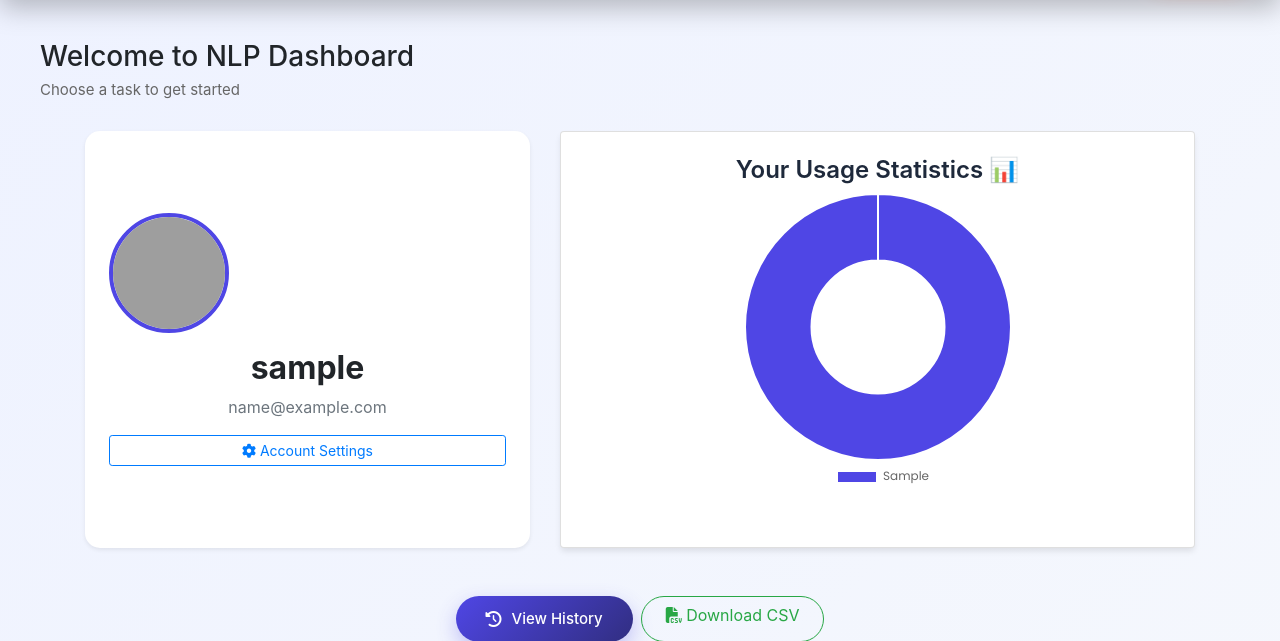
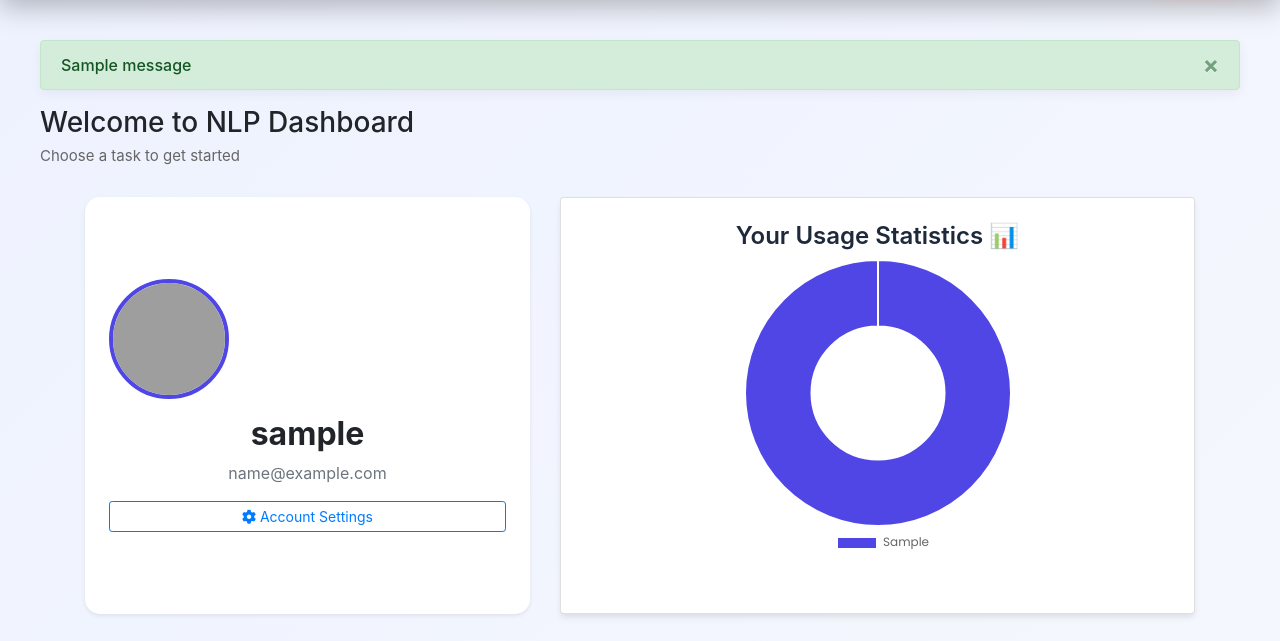
Before and after one commit to AryaShukla123/NLP-Web-App, a Flask app: page /profile in a window 1280 px wide. Shown: the part 80-721 px from the top of the page. Run offline with Flask 3, Linux system fonts and the light colour scheme; the visitor is signed in with stand-in values (Sample User, id 1); tables that the repository leaves empty hold one stand-in row (values such as "Sample post"); one stand-in notice (Sample message) is shown; some libraries are stand-ins or nearby versions; grey boxes are pictures that could not be loaded.

Commit message:
feat: add profile update validation and flash messaging notifications

```diff
--- a/app.py
+++ b/app.py
@@ -9,6 +9,7 @@ import csv
 import io
 from flask import Response, make_response
 from datetime import datetime, timezone
+from flask import flash
 
 load_dotenv()
 
@@ -460,14 +461,25 @@ def settings():
 
 @app.route('/update_profile', methods=['POST'])
 def update_profile():
+    if 'user_email' not in session:
+        return redirect('/')
+
     user = User.query.filter_by(email=session['user_email']).first()
-    user.fname = request.form.get('fname')
-    user.lname = request.form.get('lname')
 
-    # Update session name too
+    new_fname = request.form.get('fname').strip()
+    new_lname = request.form.get('lname').strip()
+
+    if not new_fname or not new_lname:
+        flash("Name fields cannot be empty!", "error")
+        return redirect('/settings')
+
+    user.fname = new_fname
+    user.lname = new_lname
+    db.session.commit()
+
     session['user_name'] = f"{user.fname} {user.lname}"
 
-    db.session.commit()
+    flash("Profile updated successfully!", "success")
     return redirect('/profile')
 
 @app.route('/logout')
--- a/static/css/profile.css
+++ b/static/css/profile.css
@@ -344,3 +344,21 @@ header {
     transform: translateY(-2px);
     box-shadow: 0 5px 15px rgba(16, 185, 129, 0.3);
 }
+
+.alert {
+    border-radius: 12px;
+    margin-bottom: 25px;
+    font-weight: 500;
+    border: none;
+    box-shadow: 0 4px 12px rgba(0,0,0,0.05);
+}
+
+.alert-success {
+    background-color: #d1fae5;
+    color: #065f46;
+}
+
+.alert-danger {
+    background-color: #fee2e2;
+    color: #991b1b;
+}
--- a/templates/profile.html
+++ b/templates/profile.html
@@ -32,6 +32,19 @@
 
 
 <main class="dashboard">
+
+    {% with messages = get_flashed_messages(with_categories=true) %}
+  {% if messages %}
+    {% for category, message in messages %}
+      <div class="alert alert-{{ 'danger' if category == 'error' else 'success' }} alert-dismissible fade show" role="alert">
+        {{ message }}
+        <button type="button" class="close" data-dismiss="alert" aria-label="Close">
+          <span aria-hidden="true">&times;</span>
+        </button>
+      </div>
+    {% endfor %}
+  {% endif %}
+{% endwith %}
 
     <h1>Welcome to NLP Dashboard</h1>
     <p class="subtitle">Choose a task to get started</p>
```
